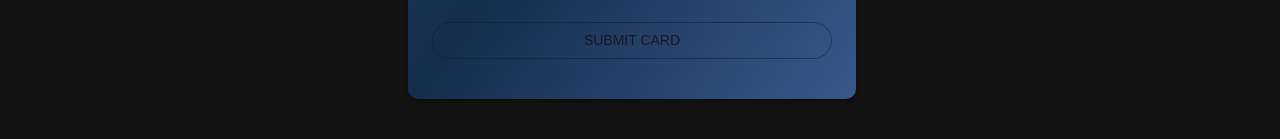
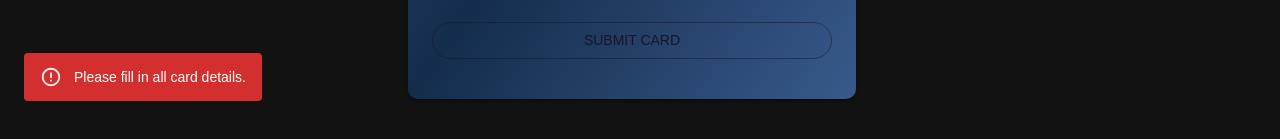
Before and after one commit to audreythando/credit-card-system, a React (Create React App) app: page /credit-card in a window 1280 px wide. Both pictures are taken after typing "Sample", "Sample", "Sample", "Sample", "Sample" into the empty fields and a click on the button "SUBMIT CARD". Shown: the part 675-814 px from the top of the page. Built offline with nearby package versions, Linux system fonts and the light colour scheme.

Commit message:
add mui alerts

```diff
--- a/src/components/CreditCard.tsx
+++ b/src/components/CreditCard.tsx
@@ -12,6 +12,8 @@ import {
   Paper,
   MenuItem,
   Popover,
+  Alert,
+  Snackbar,
 } from "@mui/material";
 import { Formik, Field, Form, ErrorMessage } from "formik";
 import * as Yup from "yup";
@@ -47,6 +49,9 @@ const CreditCard: React.FC<CreditCardProps> = ({ onCardSubmit }) => {
   const [, setFocus] = useState<"number" | "name" | "expiry" | "cvc" | "country" | undefined>(undefined);
   const [isBlockedCountry, setIsBlockedCountry] = useState<boolean>(false);
   const [countryMenuAnchorEl, setCountryMenuAnchorEl] = useState<null | HTMLElement>(null);
+  const [alertOpen, setAlertOpen] = useState(false);
+  const [alertMessage, setAlertMessage] = useState("");
+  const [alertSeverity, setAlertSeverity] = useState<"success" | "error" | "info" | "warning">("error");
 
   const handleCountryClick = (event: MouseEvent<HTMLElement>) => {
     setCountryMenuAnchorEl(event.currentTarget);
@@ -76,9 +81,13 @@ const CreditCard: React.FC<CreditCardProps> = ({ onCardSubmit }) => {
 
   const handleButtonClick = () => {
     if (!cardDetails.number || !cardDetails.name || !cardDetails.expiry || !cardDetails.cvc || !cardDetails.country) {
-      alert("Please fill in all card details.");
+        setAlertMessage("Please fill in all card details.");
+        setAlertSeverity("error");
+        setAlertOpen(true);
     } else if (blockedCountries.includes(cardDetails.country)) {
-      alert("Card submission is blocked for the selected country.");
+        setAlertMessage("Card submission is blocked for the selected country.");
+        setAlertSeverity("error");
+        setAlertOpen(true);
     } else {
       const storedCards = JSON.parse(localStorage.getItem("creditCards") || "[]") as CardDetails[];
       const cardExists = storedCards.some((storedCard) => storedCard.number === cardDetails.number);
@@ -90,10 +99,18 @@ const CreditCard: React.FC<CreditCardProps> = ({ onCardSubmit }) => {
         );
 
         onCardSubmit(cardDetails);
+        setAlertMessage("Card submitted successfully.");
+        setAlertSeverity("success");
+        setAlertOpen(true);
         setIsBlockedCountry(false);
-        navigate("/table");
+        setTimeout(() => {
+            setAlertOpen(false);
+            navigate("/table");
+          }, 3000);
       } else {
-        alert("This card has already been captured.");
+        setAlertMessage("This card has already been captured.");
+        setAlertSeverity("error");
+        setAlertOpen(true);
       }
     }
   };
@@ -116,6 +133,22 @@ const CreditCard: React.FC<CreditCardProps> = ({ onCardSubmit }) => {
   };
 
   return (
+    <Box>
+        <Box>
+        <Snackbar
+        open={alertOpen}
+        autoHideDuration={6000} // Adjust the duration as needed
+        onClose={() => setAlertOpen(false)}
+      >
+        <Alert
+        variant="filled"
+          severity={alertSeverity}
+          sx={{ width: '100%' }}
+        >
+          {alertMessage}
+        </Alert>
+      </Snackbar>
+        </Box>
     <Container maxWidth="sm">
       <Grid
         container
@@ -313,6 +346,7 @@ const CreditCard: React.FC<CreditCardProps> = ({ onCardSubmit }) => {
         </Box>
       </Grid>
     </Container>
+    </Box>
   );
 };
 
```
